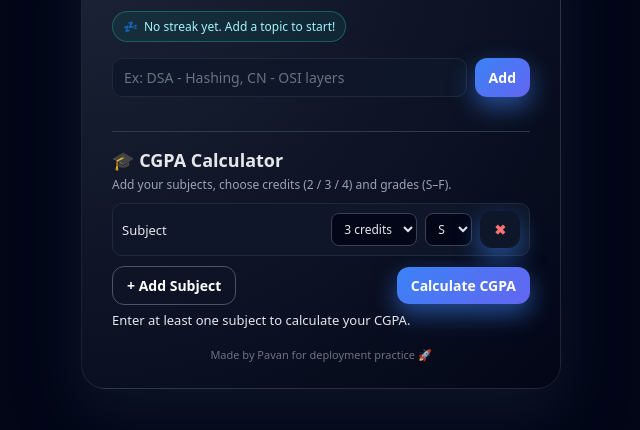
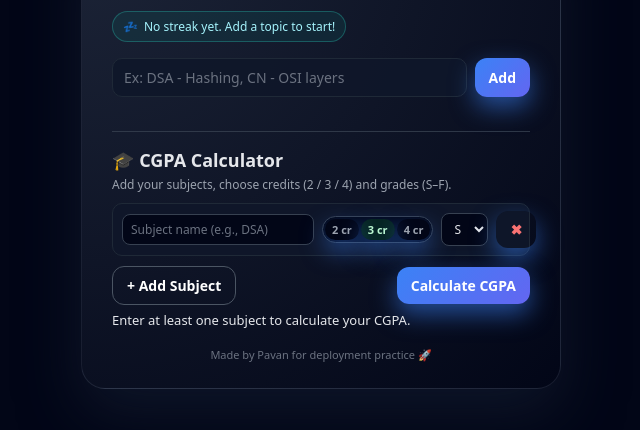
Before and after one commit to Saipavanq/studytracker, a plain HTML site: page index.html in a window 1280 px wide. Shown: the part 248-678 px from the top of the page, without its empty margins (319-959 px from the left). Drawn offline with Linux system fonts and the light colour scheme.

Commit message:
Able to add the subject name and change the toggle

```diff
--- a/script.js
+++ b/script.js
@@ -14,7 +14,6 @@ const STORAGE_STREAK = "studyTracker_streak";
 let tasks = [];
 let streak = { count: 0, lastDate: null };
 
-// Load data from localStorage
 function loadData() {
   try {
     const savedTasks = JSON.parse(localStorage.getItem(STORAGE_TASKS));
@@ -34,7 +33,7 @@ function saveStreak() {
   localStorage.setItem(STORAGE_STREAK, JSON.stringify(streak));
 }
 
-// Streak helpers
+// ----- streak helpers -----
 function dateString(d) {
   return d.toISOString().slice(0, 10);
 }
@@ -80,7 +79,7 @@ function renderStreak() {
       : `🔥 You're on a ${streak.count}-day study streak!`;
 }
 
-// Task UI
+// ----- tasks UI -----
 function createTaskElement(task, index) {
   const li = document.createElement("li");
   li.className = "task-item";
@@ -136,7 +135,6 @@ function renderTasks() {
   });
 }
 
-// Add task
 function addTask() {
   const text = taskInput.value.trim();
   if (!text) return;
@@ -160,7 +158,7 @@ const addSubjectBtn = document.getElementById("addSubjectBtn");
 const calcCgpaBtn = document.getElementById("calcCgpaBtn");
 const cgpaResult = document.getElementById("cgpaResult");
 
-// Grade → points map
+// grade -> points
 const gradePoints = {
   S: 10,
   A: 9,
@@ -171,24 +169,40 @@ const gradePoints = {
   F: 4,
 };
 
-function createCgpaRow(initialCredits = 3, initialGrade = "S") {
+function createCgpaRow(initialCredits = 3, initialGrade = "S", initialName = "") {
   const row = document.createElement("div");
   row.className = "cgpa-row";
 
-  const label = document.createElement("div");
-  label.className = "cgpa-label";
-  label.textContent = "Subject";
+  // subject name
+  const subjectInput = document.createElement("input");
+  subjectInput.type = "text";
+  subjectInput.className = "cgpa-subject-input";
+  subjectInput.placeholder = "Subject name (e.g., DSA)";
+  subjectInput.value = initialName;
 
-  const creditSelect = document.createElement("select");
-  creditSelect.className = "cgpa-select cgpa-credit";
+  // credits toggle
+  const creditGroup = document.createElement("div");
+  creditGroup.className = "credit-toggle-group";
+
   [2, 3, 4].forEach((c) => {
-    const opt = document.createElement("option");
-    opt.value = c;
-    opt.textContent = `${c} credits`;
-    if (c === initialCredits) opt.selected = true;
-    creditSelect.appendChild(opt);
+    const btn = document.createElement("button");
+    btn.type = "button";
+    btn.className = "credit-toggle";
+    btn.textContent = `${c} cr`;
+    btn.dataset.credit = String(c);
+    if (c === initialCredits) btn.classList.add("active");
+
+    btn.addEventListener("click", () => {
+      creditGroup
+        .querySelectorAll(".credit-toggle")
+        .forEach((b) => b.classList.remove("active"));
+      btn.classList.add("active");
+    });
+
+    creditGroup.appendChild(btn);
   });
 
+  // grade select
   const gradeSelect = document.createElement("select");
   gradeSelect.className = "cgpa-select cgpa-grade";
   ["S", "A", "B", "C", "D", "E", "F"].forEach((g) => {
@@ -199,16 +213,14 @@ function createCgpaRow(initialCredits = 3, initialGrade = "S") {
     gradeSelect.appendChild(opt);
   });
 
+  // delete button
   const delBtn = document.createElement("button");
   delBtn.className = "cgpa-delete";
   delBtn.textContent = "✖";
+  delBtn.addEventListener("click", () => row.remove());
 
-  delBtn.addEventListener("click", () => {
-    row.remove();
-  });
-
-  row.appendChild(label);
-  row.appendChild(creditSelect);
+  row.appendChild(subjectInput);
+  row.appendChild(creditGroup);
   row.appendChild(gradeSelect);
   row.appendChild(delBtn);
 
@@ -227,7 +239,11 @@ function calculateCgpa() {
   let totalPoints = 0;
 
   rows.forEach((row) => {
-    const credit = Number(row.querySelector(".cgpa-credit").value);
+    const activeCreditBtn = row.querySelector(".credit-toggle.active");
+    const credit = activeCreditBtn
+      ? Number(activeCreditBtn.dataset.credit)
+      : 0;
+
     const grade = row.querySelector(".cgpa-grade").value;
     const gp = gradePoints[grade] ?? 0;
 
@@ -244,12 +260,11 @@ function calculateCgpa() {
   cgpaResult.textContent = `Your CGPA is ${cgpa.toFixed(2)}`;
 }
 
-// Buttons for CGPA
 addSubjectBtn.addEventListener("click", () => createCgpaRow());
 calcCgpaBtn.addEventListener("click", calculateCgpa);
 
-// ---------- Initial load ----------
+// ---------- initial load ----------
 loadData();
 renderTasks();
 renderStreak();
-createCgpaRow(); // one default row on load
+createCgpaRow(); // one default row
--- a/style.css
+++ b/style.css
@@ -230,6 +230,7 @@ button:active {
   margin-bottom: 10px;
 }
 
+/* Each CGPA row */
 .cgpa-row {
   display: flex;
   align-items: center;
@@ -241,12 +242,9 @@ button:active {
   font-size: 13px;
 }
 
-.cgpa-label {
-  flex: 1;
-  color: #e5e7eb;
-}
-
-.cgpa-select {
+/* Subject name input */
+.cgpa-subject-input {
+  flex: 1.4;
   padding: 6px 8px;
   border-radius: 8px;
   border: 1px solid #374151;
@@ -255,10 +253,50 @@ button:active {
   font-size: 12px;
 }
 
-.cgpa-select:focus {
-  outline: 1px solid #3b82f6;
+.cgpa-subject-input::placeholder {
+  color: #6b7280;
 }
 
+/* Credits toggle */
+.credit-toggle-group {
+  display: inline-flex;
+  align-items: center;
+  gap: 2px;
+  padding: 2px;
+  border-radius: 999px;
+  border: 1px solid #374151;
+  background: #020617;
+  flex-shrink: 0;
+}
+
+.credit-toggle {
+  border: none;
+  background: transparent;
+  padding: 3px 7px;
+  border-radius: 999px;
+  cursor: pointer;
+  font-size: 11px;
+  color: #9ca3af;
+  transition: background 0.12s ease, color 0.12s ease;
+}
+
+.credit-toggle.active {
+  background: rgba(34, 197, 94, 0.16);
+  color: #bbf7d0;
+}
+
+/* Grade select */
+.cgpa-select {
+  padding: 6px 8px;
+  border-radius: 8px;
+  border: 1px solid #374151;
+  background: #020617;
+  color: #e5e7eb;
+  font-size: 12px;
+  flex-shrink: 0;
+}
+
+/* Delete subject */
 .cgpa-delete {
   background: transparent;
   border: none;
@@ -271,6 +309,7 @@ button:active {
   color: #fecaca;
 }
 
+/* Bottom: buttons + result */
 .cgpa-actions {
   display: flex;
   justify-content: space-between;
```
